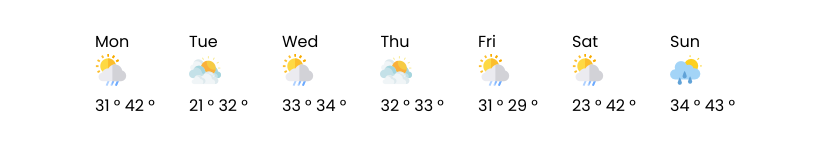
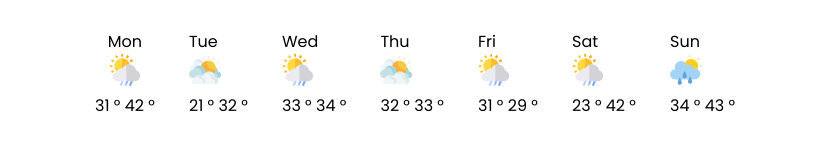
Before and after one commit to DTGlov/enyata-js-projects, a plain HTML site: page weather-informer/index.html in a window 1280 px wide. Shown: the part 375-524 px from the top of the page, without its empty margins (225-1054 px from the left). Drawn offline with Linux system fonts and the light colour scheme.

Commit message:
uploading readme images

```diff
--- a/weather-informer/index.html
+++ b/weather-informer/index.html
@@ -52,7 +52,7 @@
             <img src="./graph.png" alt="">
         </figure>
         <div class="condition">
-            <div>
+            <div class="icon-small">
                 <p>Mon</p>
                 <figure>
                     <img src="./rainy-day(2).png" alt="">
--- a/weather-informer/style.css
+++ b/weather-informer/style.css
@@ -18,6 +18,13 @@ body{
 
 .forecast{
     font-size: 2rem;
+}
+
+.icon-small{
+    display: flex;
+    flex-direction: column;
+    justify-content: center;
+    align-items: center;
 }
 
 .weather-info{
```
Also changed, not shown: readmeImgs/countdown.png (added), readmeImgs/grocerylist.png (added), readmeImgs/todo.png (added), readmeImgs/weather.png (added), 1 other file.
